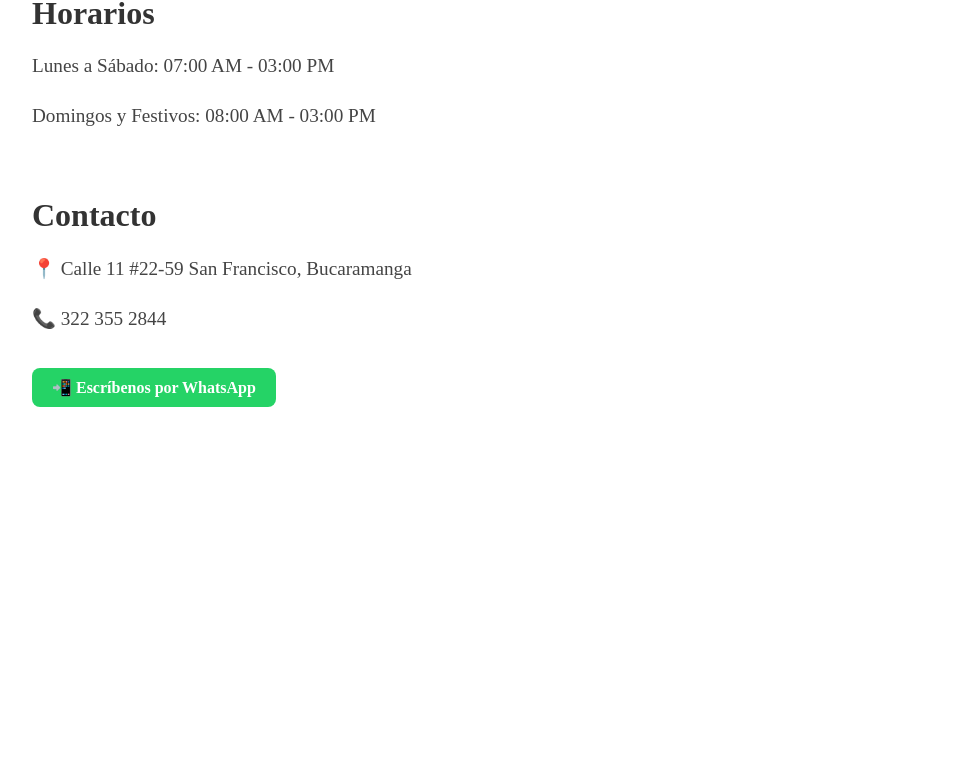
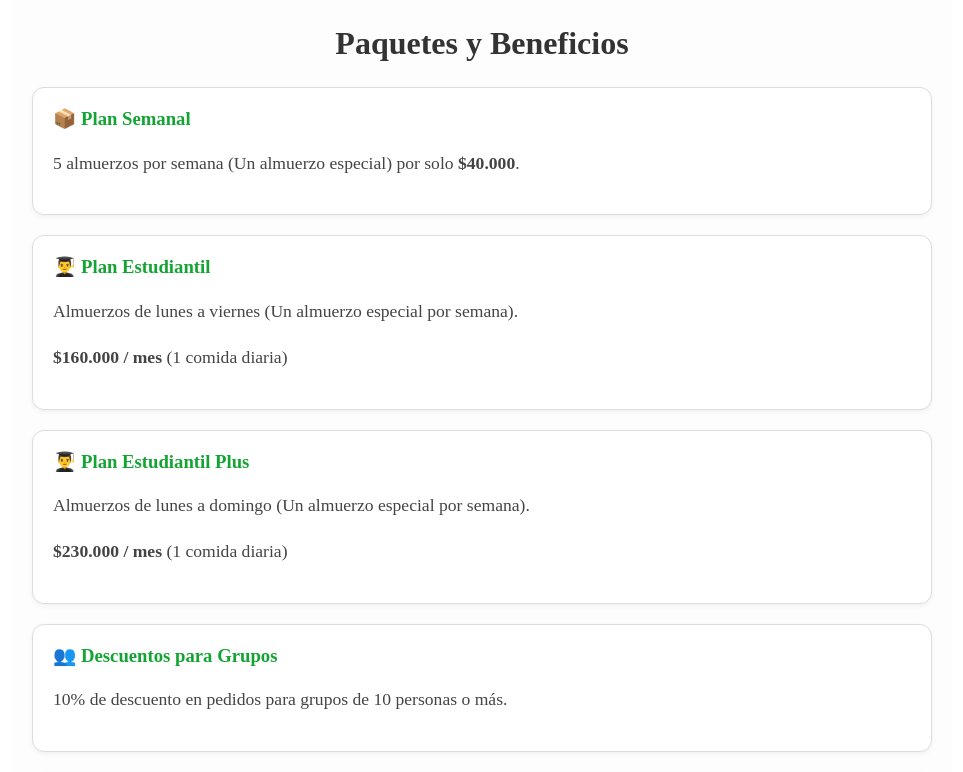
Before and after one commit to Jualoz/pry_vegas, an Angular app: page / in a window 1280 px wide. Shown: the part 2329-3101 px from the top of the page, without its empty margins (158-1121 px from the left). Before the commit the page ends 2754 px from the top, so only its background shows below. Built offline with nearby package versions, Linux system fonts and the light colour scheme.

Commit message:
Agrego seccion Paquetes

```diff
--- a/src/app/pages/home/home.component.css
+++ b/src/app/pages/home/home.component.css
@@ -106,6 +106,40 @@ section li {
   background-color: #1ebe5d;
 }
 
+/* Paquetes */
+.paquetes {
+  background-color: #fdfdfd;
+  padding: 40px 20px;
+  max-width: 900px;
+  margin: auto;
+}
+
+.paquetes h2 {
+  font-size: 2rem;
+  margin-bottom: 25px;
+  color: #333;
+  text-align: center;
+}
+
+.paquete {
+  background-color: #fff;
+  border: 1px solid #ddd;
+  border-radius: 12px;
+  padding: 20px;
+  margin-bottom: 20px;
+  box-shadow: 0 2px 5px rgba(0,0,0,0.05);
+}
+
+.paquete h3 {
+  margin-top: 0;
+  color: #13A433;
+}
+
+.paquete p {
+  font-size: 1.1rem;
+  color: #444;
+}
+
 
 /* Responsive */
 @media (max-width: 600px) {
--- a/src/app/pages/home/home.component.html
+++ b/src/app/pages/home/home.component.html
@@ -56,6 +56,38 @@
   </ul>
 </section>
 
+<!-- Sección de paquetes -->
+<section class="paquetes">
+  <h2>Paquetes y Beneficios</h2>
+
+  <div class="paquete">
+    <h3>📦 Plan Semanal</h3>
+    <p>5 almuerzos por semana (Un almuerzo especial) por solo <strong>$40.000</strong>.</p>
+  </div>
+
+  <div class="paquete">
+    <h3>👨‍🎓 Plan Estudiantil</h3>
+    <p>Almuerzos de lunes a viernes (Un almuerzo especial por semana).</p>
+    <p><strong>$160.000 / mes</strong> (1 comida diaria)</p>
+  </div>
+
+  <div class="paquete">
+    <h3>👨‍🎓 Plan Estudiantil Plus</h3>
+    <p>Almuerzos de lunes a domingo (Un almuerzo especial por semana).</p>
+    <p><strong>$230.000 / mes</strong> (1 comida diaria)</p>
+  </div>
+
+  <div class="paquete">
+    <h3>👥 Descuentos para Grupos</h3>
+    <p>10% de descuento en pedidos para grupos de 10 personas o más.</p>
+  </div>
+
+  <div class="paquete">
+    <h3>🎉 Eventos o Celebraciones</h3>
+    <p>Menús especiales para cumpleaños, despedidas o reuniones. Consulta disponibilidad.</p>
+  </div>
+</section>
+
 <!-- Sección de horarios -->
 <section class="horarios">
   <h2>Horarios</h2>
```
